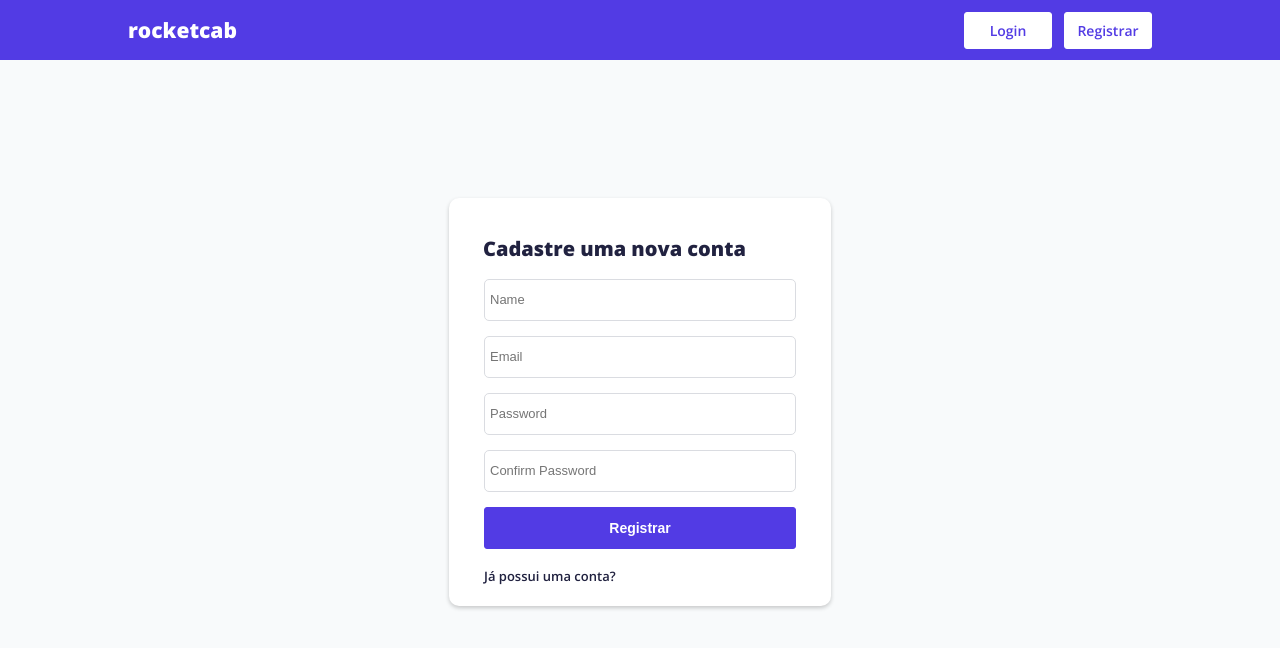
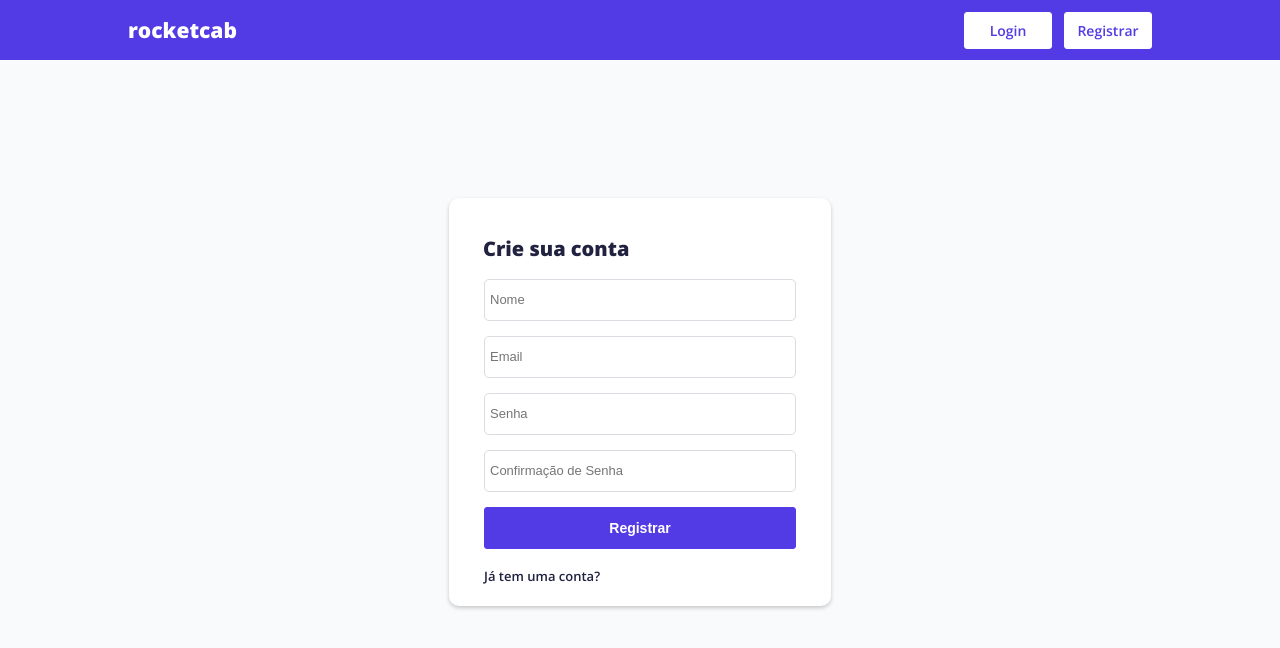
Before and after one commit to luizdcastro/driver_club, a React (Create React App) app: page /register in a window 1280 px wide. Shown: the top 648 px of the page. Built offline with nearby package versions, Linux system fonts and the light colour scheme.

Commit message:
header style fix

```diff
--- a/src/components/disconts-calculator/disconts-calculator.component.jsx
+++ b/src/components/disconts-calculator/disconts-calculator.component.jsx
@@ -71,7 +71,7 @@ const DiscontCalculator = ({ to }) => {
           <li></li>
           <li className="home-calculator__items">
             <Link id="home-calculator__button" to={to}>
-              {`Quero Economizar R$ ${total ? total.toFixed(2) : '200,00'}`}
+              {`Quero Economizar R$ ${total ? total.toFixed(2) : ''}`}
             </Link>
           </li>
         </ul>
--- a/src/components/header/header.styles.css
+++ b/src/components/header/header.styles.css
@@ -34,12 +34,13 @@
   display: flex;
   align-items: center;
   justify-content: center;
+  position: relative;
 }
 
 .nav-fav__counter {
-  position: relative;
-  bottom: 25%;
-  right: 12%;
+  position: absolute;
+  top: 0%;
+  right: -8%;
 }
 
 .nav-link__true {
@@ -51,7 +52,7 @@
   background-color: rgb(255, 255, 255);
   border-radius: 50px;
   padding: 8px;
-  margin-left: 3px;
+  margin-left: 12px;
   display: flex;
   align-items: center;
   justify-content: center;
--- a/src/pages/forgot-password/forgot-password.page.js
+++ b/src/pages/forgot-password/forgot-password.page.js
@@ -31,13 +31,13 @@ const ForgotPassword = ({ dispatchForgotPassword }) => {
               id="forgot-password__input"
               name="email"
               type="email"
-              placeholder="Email"
+              placeholder="Email Cadastrado"
               handleChange={(e) => setEmail(e.target.value)}
             />
             <CustomButton name="Enviar Link" onClick={handleOnSubmmit} />
             <div className="forgotPassword-link__container">
               <Link className="forgotPassword-link" to="/login">
-                Lembrei minha senha.
+                Lembrou da senha?
               </Link>
             </div>
             {serverError ? (
--- a/src/pages/login/login.page.js
+++ b/src/pages/login/login.page.js
@@ -39,11 +39,11 @@ const Login = ({ dispatchLoginAction, dispatchGetme }) => {
         <FormInput
           type="password"
           name="password"
-          placeholder="Password"
+          placeholder="Senha"
           value={password}
           handleChange={(e) => setPassword(e.target.value)}
         />
-        <CustomButton name="Login" onClick={() => handleOnSubmmit} />
+        <CustomButton name="Entrar" onClick={() => handleOnSubmmit} />
         <div className="login-link__container">
           <Link className="login-link" to="/forgot-password">
             Esqueceu sua senha?
--- a/src/pages/register/register.page.js
+++ b/src/pages/register/register.page.js
@@ -33,11 +33,11 @@ const Register = ({ dispatchRegisterAction, dispatchGetme }) => {
   return (
     <div className="register-container">
       <form className="register" onSubmit={handleOnSubmmit}>
-        <h2 className="register-title">Cadastre uma nova conta</h2>
+        <h2 className="register-title">Crie sua conta</h2>
         <FormInput
           type="name"
           name="name"
-          placeholder="Name"
+          placeholder="Nome"
           value={name}
           handleChange={(e) => setName(e.target.value)}
         />
@@ -51,21 +51,21 @@ const Register = ({ dispatchRegisterAction, dispatchGetme }) => {
         <FormInput
           type="password"
           name="password"
-          placeholder="Password"
+          placeholder="Senha"
           value={password}
           handleChange={(e) => setPassword(e.target.value)}
         />
         <FormInput
           type="password"
           name="passwordConfirm"
-          placeholder="Confirm Password"
+          placeholder="Confirmação de Senha"
           value={passwordConfirm}
           handleChange={(e) => setPasswordConfirm(e.target.value)}
         />
         <CustomButton name="Registrar" onClick={handleOnSubmmit} />
         {serverError ? <p className="register-error">{serverError}</p> : null}
         <Link className="register-link" to="/login">
-          Já possui uma conta?
+          Já tem uma conta?
         </Link>
       </form>
     </div>
```
